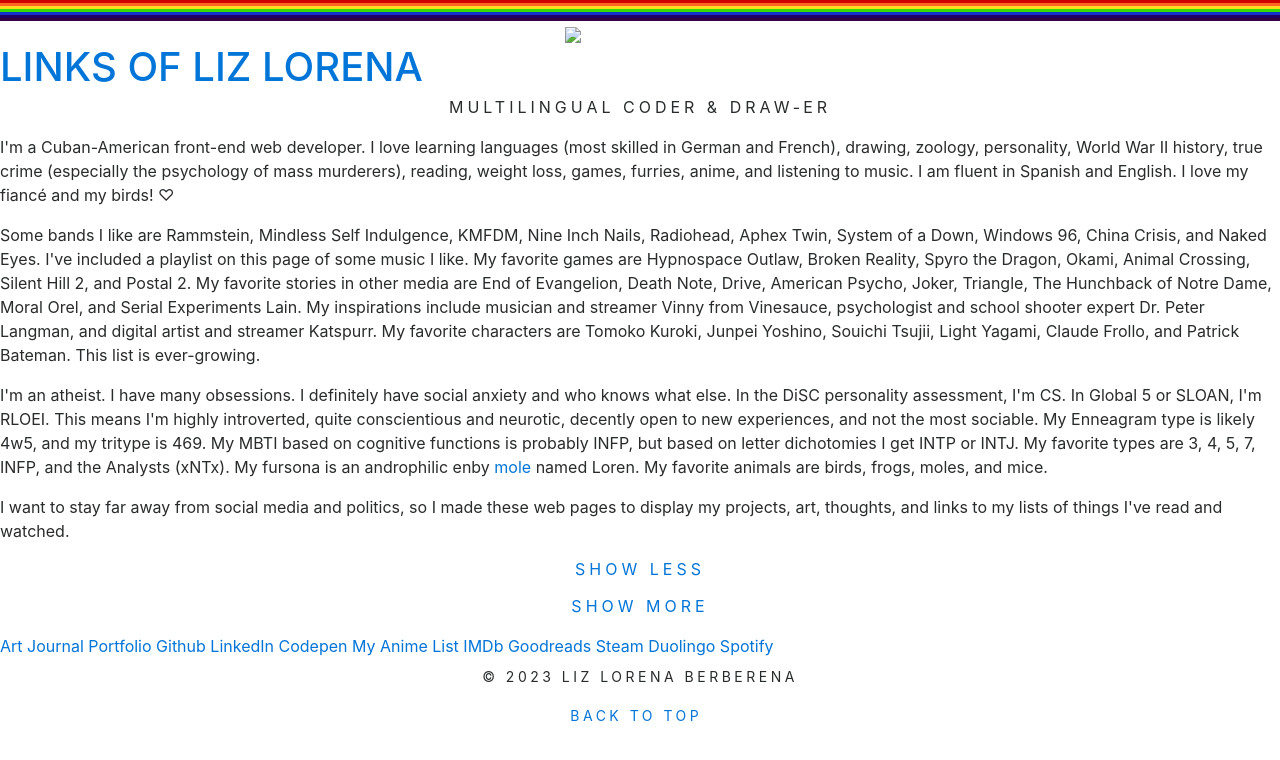
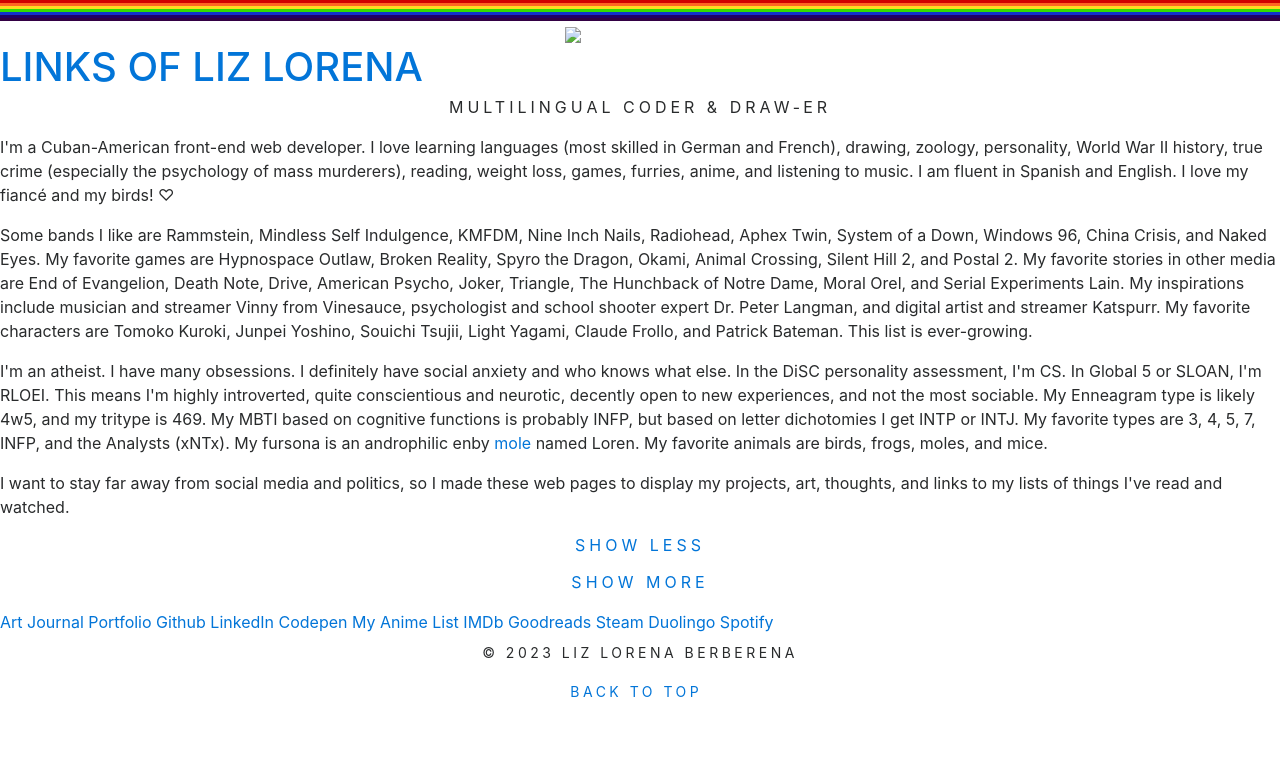
Before and after one commit to lizberberena/old-links, a Jekyll site: the page built from index.html, in a window 1280 px wide. Shown: the top 760 px of the page. Built offline with Jekyll 4.4.1, drawn with Linux system fonts in a browser that asks for light colours; nearby versions of some CDN libraries; the list of posts is cut into pages by our own code.

Commit message:
Update default.html

```diff
--- a/_layouts/default.html
+++ b/_layouts/default.html
@@ -50,7 +50,7 @@ data-config="{'skin':'skins/aquaPink/skin.css','volume':50,'autoplay':false,'shu
             <div id="bio" class="hidden">
 
         <p>I'm a Cuban-American front-end web developer. I love learning languages (most skilled in German and French), drawing, zoology, personality, World War II history, true crime (especially the psychology of mass murderers), reading, weight loss, games, furries, anime, and listening to music. I am fluent in Spanish and English. I love my fiancé and my birds! ♡</p>
-            <p>Some bands I like are Rammstein, Mindless Self Indulgence, KMFDM, Nine Inch Nails, Radiohead, Aphex Twin, System of a Down, Windows 96, China Crisis, and Naked Eyes. I've included a playlist on this page of some music I like. My favorite games are Hypnospace Outlaw, Broken Reality, Spyro the Dragon, Okami, Animal Crossing, Silent Hill 2, and Postal 2. My favorite stories in other media are End of Evangelion, Death Note, Drive, American Psycho, Joker, Triangle, The Hunchback of Notre Dame, Moral Orel, and Serial Experiments Lain. My inspirations include musician and streamer Vinny from Vinesauce, psychologist and school shooter expert Dr. Peter Langman, and digital artist and streamer Katspurr. My favorite characters are Tomoko Kuroki, Junpei Yoshino, Souichi Tsujii, Light Yagami, Claude Frollo, and Patrick Bateman. This list is ever-growing.</p>
+            <p>Some bands I like are Rammstein, Mindless Self Indulgence, KMFDM, Nine Inch Nails, Radiohead, Aphex Twin, System of a Down, Windows 96, China Crisis, and Naked Eyes. <!--I've included a playlist on this page of some music I like. -->My favorite games are Hypnospace Outlaw, Broken Reality, Spyro the Dragon, Okami, Animal Crossing, Silent Hill 2, and Postal 2. My favorite stories in other media are End of Evangelion, Death Note, Drive, American Psycho, Joker, Triangle, The Hunchback of Notre Dame, Moral Orel, and Serial Experiments Lain. My inspirations include musician and streamer Vinny from Vinesauce, psychologist and school shooter expert Dr. Peter Langman, and digital artist and streamer Katspurr. My favorite characters are Tomoko Kuroki, Junpei Yoshino, Souichi Tsujii, Light Yagami, Claude Frollo, and Patrick Bateman. This list is ever-growing.</p>
         <p>I'm an atheist. I have many obsessions. I definitely have social anxiety and who knows what else. In the DiSC personality assessment, I'm CS. In Global 5 or SLOAN, I'm RLOEI. This means I'm highly introverted, quite conscientious and neurotic, decently open to new experiences, and not the most sociable. My Enneagram type is likely 4w5, and my tritype is 469. My MBTI based on cognitive functions is probably INFP, but based on letter dichotomies I get INTP or INTJ. My favorite types are 3, 4, 5, 7, INFP, and the Analysts (xNTx). My fursona is an androphilic enby <a href="/art/img/2021-molegirl.jpg" target="_blank">mole</a> named Loren. My favorite animals are birds, frogs, moles, and mice.</p>
         <p style="margin-bottom:0rem;">I want to stay far away from social media and politics, so I made these web pages to display my projects, art, thoughts, and links to my lists of things I've read and watched.</p>
 
```
Also changed, not shown: other parts of _layouts/default.html (+2 -2 lines).
